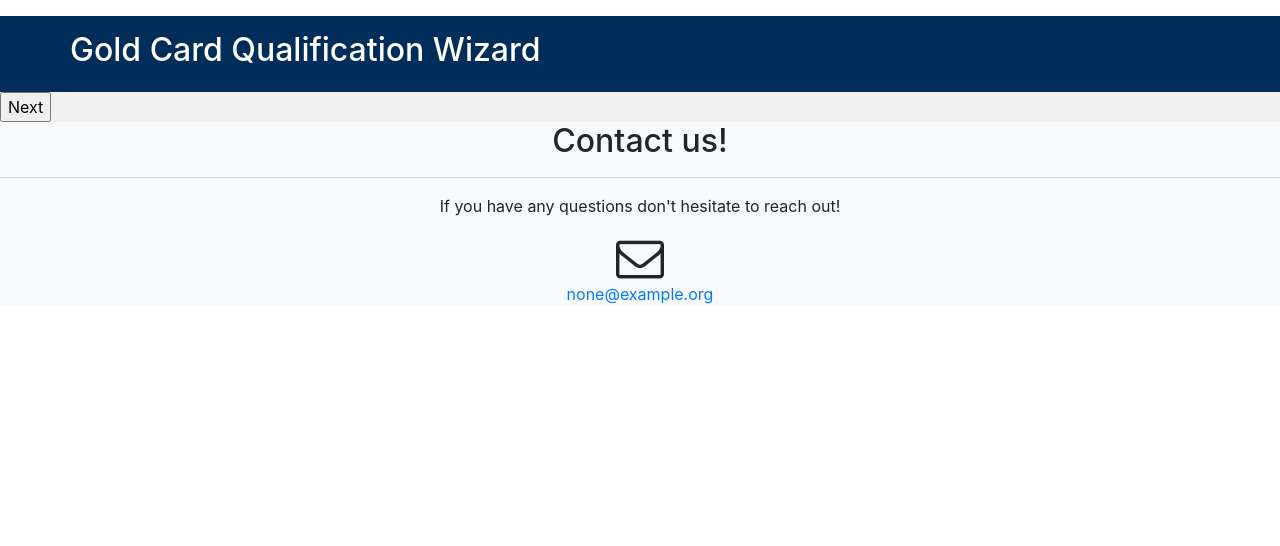
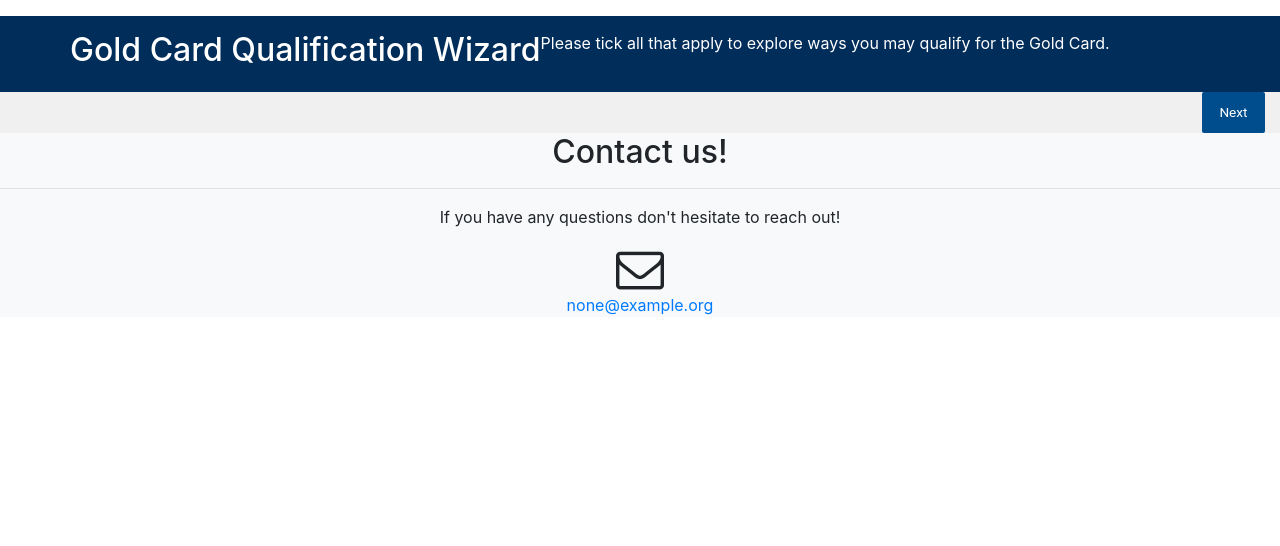
Before and after one commit to taiwangoldcard/twvisafinder, a Django app: page /gold-card-qualification/ in a window 1280 px wide. Shown: the part 65-611 px from the top of the page. Run offline with Django 3.2, Linux system fonts and the light colour scheme; data that the repository does not hold is empty; some libraries are stand-ins or nearby versions.

Commit message:
Apply CSS to GC Wizard buttons
Now float right and match with theme.

```diff
--- a/twvisafinder/static/twvisafinder/css/custom.css
+++ b/twvisafinder/static/twvisafinder/css/custom.css
@@ -145,3 +145,92 @@
 padding-bottom: 15px;
 padding-top: 15px;
 }
+
+
+.btn {
+background-attachment: scroll;
+background-clip: border-box;
+background-color: rgb(0, 77, 142);
+background-image: none;
+background-origin: padding-box;
+background-position: 0% 0%;
+background-position-x: 0%;
+background-position-y: 0%;
+background-repeat: repeat;
+background-size: auto;
+border-bottom-color: rgb(46, 109, 164);
+border-bottom-left-radius: 1.94333px;
+border-bottom-right-radius: 1.94333px;
+border-bottom-style: solid;
+border-bottom-width: 0px;
+border-image-outset: 0;
+border-image-repeat: stretch;
+border-image-slice: 100%;
+border-image-source: none;
+border-image-width: 1;
+border-left-color: rgb(46, 109, 164);
+border-left-style: solid;
+border-left-width: 0px;
+border-right-color: rgb(46, 109, 164);
+border-right-style: solid;
+border-right-width: 0px;
+border-top-color: rgb(46, 109, 164);
+border-top-left-radius: 1.94333px;
+border-top-right-radius: 1.94333px;
+border-top-style: solid;
+border-top-width: 0px;
+box-sizing: border-box;
+color: rgb(255, 255, 255);
+cursor: pointer;
+display: inline-block;
+font-family: Roboto, sans-serif;
+font-feature-settings: normal;
+font-kerning: auto;
+font-language-override: normal;
+font-optical-sizing: auto;
+font-size: 13.6px;
+font-size-adjust: none;
+font-stretch: 100%;
+font-style: normal;
+font-variant: normal;
+font-variant-alternates: normal;
+font-variant-caps: normal;
+font-variant-east-asian: normal;
+font-variant-ligatures: normal;
+font-variant-numeric: normal;
+font-variant-position: normal;
+font-variation-settings: normal;
+font-weight: 400;
+line-height: 13.6px;
+margin-bottom: 0px;
+margin-left: 0px;
+margin-right: 0px;
+margin-top: 0px;
+min-width: 0px;
+overflow: visible;
+overflow-x: visible;
+overflow-y: visible;
+padding-bottom: 13.6px;
+padding-left: 17.4833px;
+padding-right: 17.4833px;
+padding-top: 13.6px;
+text-align: center;
+text-decoration: rgb(255, 255, 255);
+text-decoration-color: rgb(255, 255, 255);
+text-decoration-line: none;
+text-decoration-style: solid;
+text-decoration-thickness: auto;
+text-transform: none;
+touch-action: manipulation;
+user-select: none;
+vertical-align: middle;
+white-space: nowrap;
+-moz-appearance: button;
+}
+
+.text-right {
+padding-left: 15px;
+padding-right: 15px;
+position: relative;
+text-align: right;
+}
--- a/twvisafinder/templates/goldcardqualification.html
+++ b/twvisafinder/templates/goldcardqualification.html
@@ -17,9 +17,10 @@
     <section class="bg" id="welcome">
         <div class="container">
             <div class="row">
-                <div class="text-center">
 			<h2 class="section-heading">Gold Card Qualification Wizard</h2>
-                </div>
+                      <p>
+                    Please tick all that apply to explore ways you may qualify for the Gold Card.
+                    </p>
             </div>
         </div>
     </section>
@@ -35,7 +36,9 @@
                  </label>
 	</div></div>
 	{% endfor %}
-        <input type="submit" value="Next">
+	<div class="text-right">
+        <input type="submit" value="Next" class="btn" \>
+	</div>
         </form>
     </section>
 
--- a/twvisafinder/templates/goldcardqualificationresults.html
+++ b/twvisafinder/templates/goldcardqualificationresults.html
@@ -26,7 +26,7 @@
      <section class="visadescriptions">
 
 	{% if qualdata|length == 0 %}
-        <p>Sorry, it looks like you don't qualify for the gold card.</p>
+        <p>Sorry, it looks like you don't qualify for the gold card.</p><p>Perhaps try <a href="https://visafinder.tw">another visa?</a></p>
 	{% else %}
 	<p>Congratulations, based on your answers:</p>
         {% endif %}
@@ -38,10 +38,11 @@
 	<p class="visacomments">because you answered Yes to "{{qualification.goldcardquestion_set.all.0}}"</p>
 	</div></div>
 	{% endfor %}
-
+	{% if qualdata|length > 0 %}
 	<p>When applying for your Gold Card, you must choose only one of these options. Read the official information,
          work out which one you have the most supporting documents for and then
          <a href="https://taiwangoldcard.com/application-faq/application/#how-to-apply">submit your application</a>!</p>
+        {% endif %}
      </section>
 
 
--- a/twvisafinder/templates/goldcardqualificationtree.html
+++ b/twvisafinder/templates/goldcardqualificationtree.html
@@ -38,14 +38,14 @@
 	</div></div>
         {% endif %}
 	{% endfor %}
-	<div>
+	<div class="text-right">
 	<input type="hidden" name="enabled_trees" value="{{enabled_trees}}" />
 	<input type="hidden" name="qualdata" value="{{qualdata}}" />
         {% if next_tree != None %}
 	<input type="hidden" name="next_tree" value="{{next_tree}}" />
-        <input type="submit" value="Next &gt;&gt;" />
+        <input type="submit" value="Next &gt;&gt;" class="btn" />
         {% else %}
-        <input type="submit" value="See your results &gt;&gt;" />
+        <input type="submit" value="See your results &gt;&gt;" class="btn" />
         {% endif %}
         </div>
 
```
